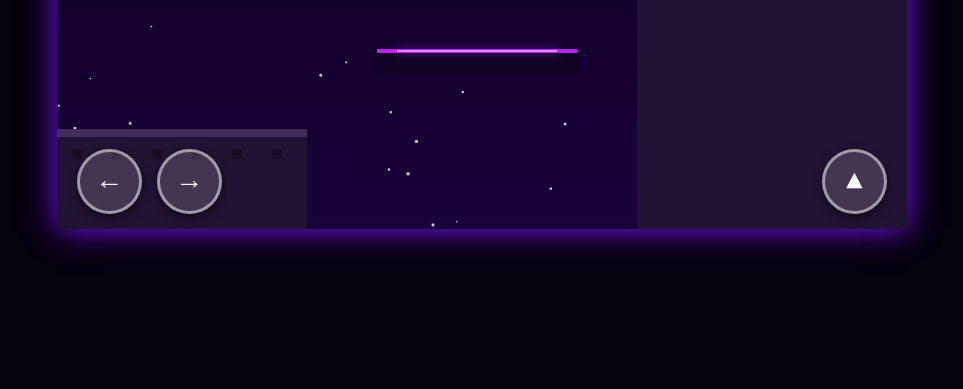
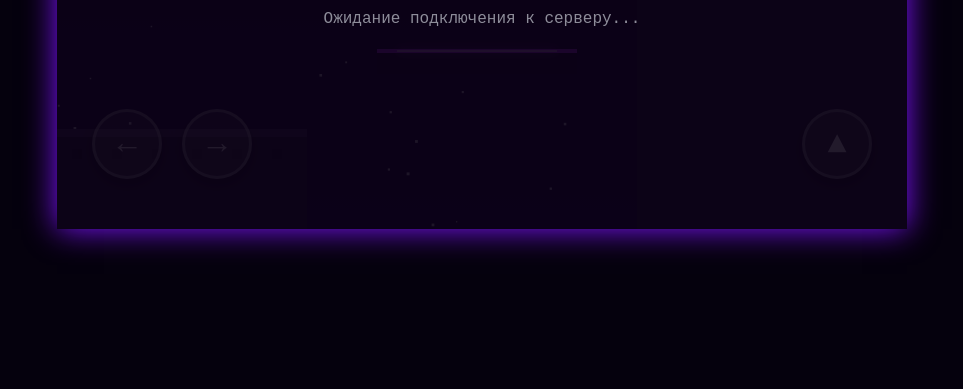
Before and after one commit to kushnermaksimv-glitch/cosmic-cat-online, a website: page public/index.html in a window 1280 px wide. Shown: the part 411-800 px from the top of the page, without its empty margins (158-1121 px from the left). Drawn offline with nearby package versions, Linux system fonts and the light colour scheme; no server answers.

Commit message:
Update index.html

```diff
--- a/public/index.html
+++ b/public/index.html
@@ -3,7 +3,7 @@
 <head>
     <meta charset="UTF-8">
     <meta name="viewport" content="width=device-width, initial-scale=1.0, maximum-scale=1.0, user-scalable=no">
-    <title>Cosmic Reach: Multiverse</title>
+    <title>Cosmic Reach: Pixel Universe</title>
     <style>
         * { box-sizing: border-box; user-select: none; -webkit-user-select: none; }
         body {
@@ -20,59 +20,66 @@
             max-width: 850px; max-height: 480px;
             aspect-ratio: 850 / 480;
             box-shadow: 0 0 30px #7d12ff;
-        }
-        canvas {
-            width: 100%; height: 100%;
-            display: block;
             background: #000;
         }
-        /* Экран предупреждения о повороте */
+        canvas { width: 100%; height: 100%; display: block; }
+
+        /* Лобби поверх игры */
+        #lobbyOverlay {
+            position: absolute; top: 0; left: 0; width: 100%; height: 100%;
+            background: rgba(11, 2, 20, 0.9);
+            display: flex; flex-direction: column; justify-content: center; align-items: center;
+            z-index: 100; padding: 20px; text-align: center;
+        }
+        #lobbyOverlay h1 { font-size: 32px; color: #b624ff; margin-bottom: 10px; text-shadow: 0 0 10px #b624ff; }
+        #lobbyOverlay p { font-size: 16px; color: #8e8d9a; margin-bottom: 25px; }
+        #startBtn {
+            padding: 12px 35px; font-size: 20px; font-family: inherit; font-weight: bold;
+            background: #b624ff; color: white; border: 3px solid #df8eff; border-radius: 5px;
+            cursor: pointer; box-shadow: 0 0 15px #b624ff; transition: 0.2s;
+        }
+        #startBtn:hover { background: #df8eff; box-shadow: 0 0 25px #df8eff; }
+
+        /* Предупреждение о повороте экрана */
         #rotateWarning {
-            display: none;
-            position: fixed; top: 0; left: 0; width: 100%; height: 100%;
+            display: none; position: fixed; top: 0; left: 0; width: 100%; height: 100%;
             background-color: #0b0214; z-index: 9999;
             flex-direction: column; justify-content: center; align-items: center;
-            text-align: center; padding: 20px;
         }
-        #rotateWarning .icon { font-size: 50px; margin-bottom: 20px; animation: rotateAnim 2s infinite; }
-        @keyframes rotateAnim {
-            0% { transform: rotate(0deg); }
-            50% { transform: rotate(-90deg); }
-            100% { transform: rotate(0deg); }
-        }
-        @media (orientation: portrait) {
-            #rotateWarning { display: flex; }
-        }
-        /* Мобильное управление */
+        @media (orientation: portrait) { #rotateWarning { display: flex; } }
+
+        /* Мобильное управление (Кнопки приподняты выше) */
         #mobileControls {
-            position: absolute; bottom: 15px; left: 0; width: 100%;
-            display: flex; justify-content: space-between; padding: 0 20px;
+            position: absolute; bottom: 50px; left: 0; width: 100%;
+            display: flex; justify-content: space-between; padding: 0 35px;
             pointer-events: none; z-index: 10;
         }
-        .btn-group { display: flex; gap: 15px; pointer-events: auto; }
+        .btn-group { display: flex; gap: 20px; pointer-events: auto; }
         .btn {
-            width: 65px; height: 65px;
-            background: rgba(255, 255, 255, 0.15);
-            border: 3px solid rgba(255, 255, 255, 0.5);
-            border-radius: 50%; color: white;
-            font-size: 28px; font-weight: bold;
+            width: 70px; height: 70px;
+            background: rgba(255, 255, 255, 0.12);
+            border: 3px solid rgba(255, 255, 255, 0.4);
+            border-radius: 50%; color: white; font-size: 32px;
             display: flex; justify-content: center; align-items: center;
-            box-shadow: 0 4px 10px rgba(0,0,0,0.5);
+            box-shadow: 0 6px 12px rgba(0,0,0,0.6);
         }
-        .btn:active { background: rgba(182, 36, 255, 0.6); border-color: #b624ff; }
-        /* Скрытие кнопок на ПК */
+        .btn:active { background: rgba(182, 36, 255, 0.7); border-color: #b624ff; }
         @media (pointer: fine) { #mobileControls { display: none; } }
     </style>
 </head>
 <body>
 
     <div id="rotateWarning">
-        <div class="icon">📱🔄</div>
-        <h2>Пожалуйста, переверните экран</h2>
-        <p>Для комфортной игры необходим альбомный (горизонтальный) режим.</p>
+        <h2 style="text-align:center;">📱🔄<br><br>Пожалуйста, переверните экран</h2>
     </div>
 
     <div id="gameContainer">
+        <div id="lobbyOverlay">
+            <h1>COSMIC REACH: MULTIVERSE</h1>
+            <p id="playerCount">Ожидание подключения к серверу...</p>
+            <button id="startBtn" style="display:none;">ГОТОВ К СТАРТУ</button>
+        </div>
+
         <canvas id="gameCanvas" width="850" height="480"></canvas>
 
         <div id="mobileControls">
```
